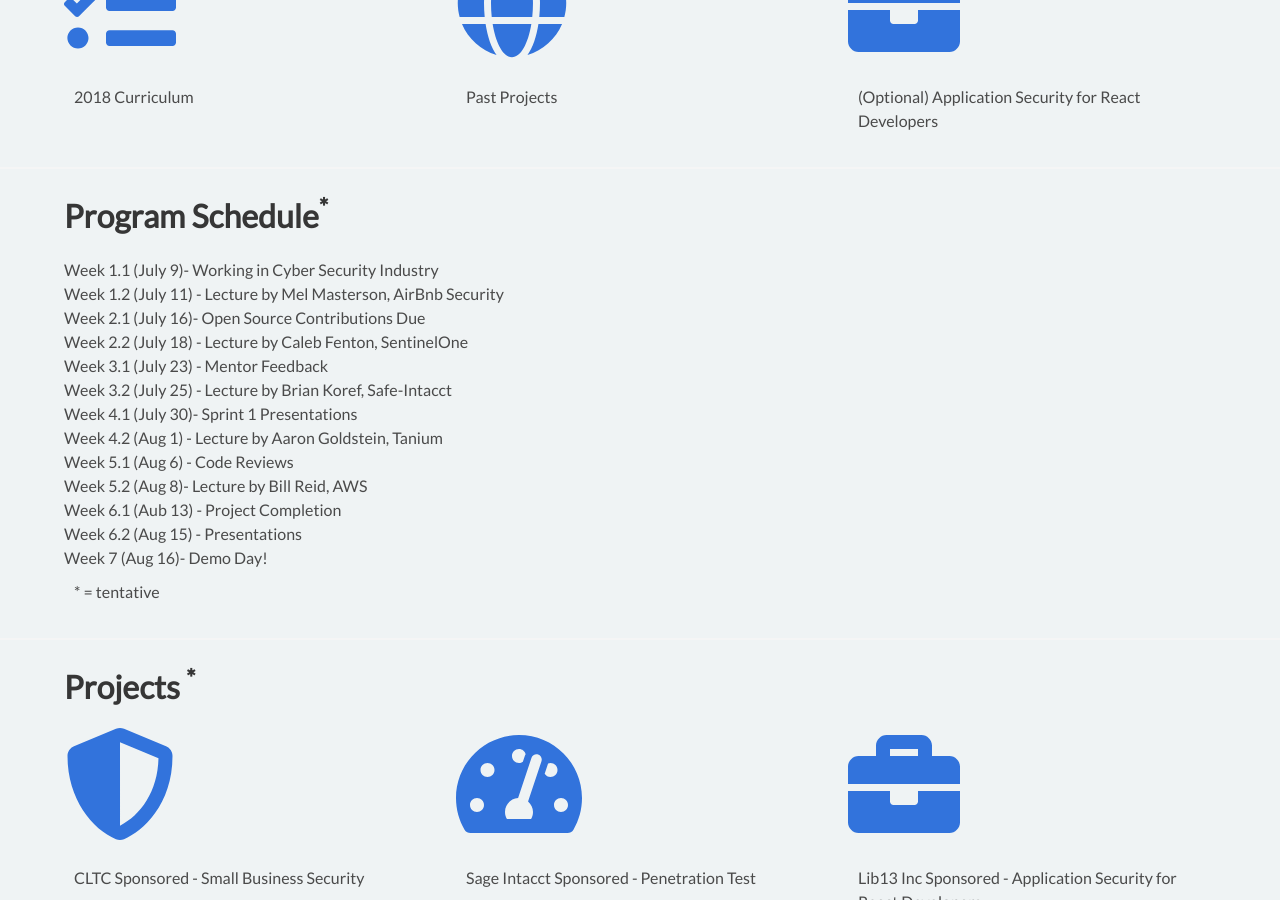
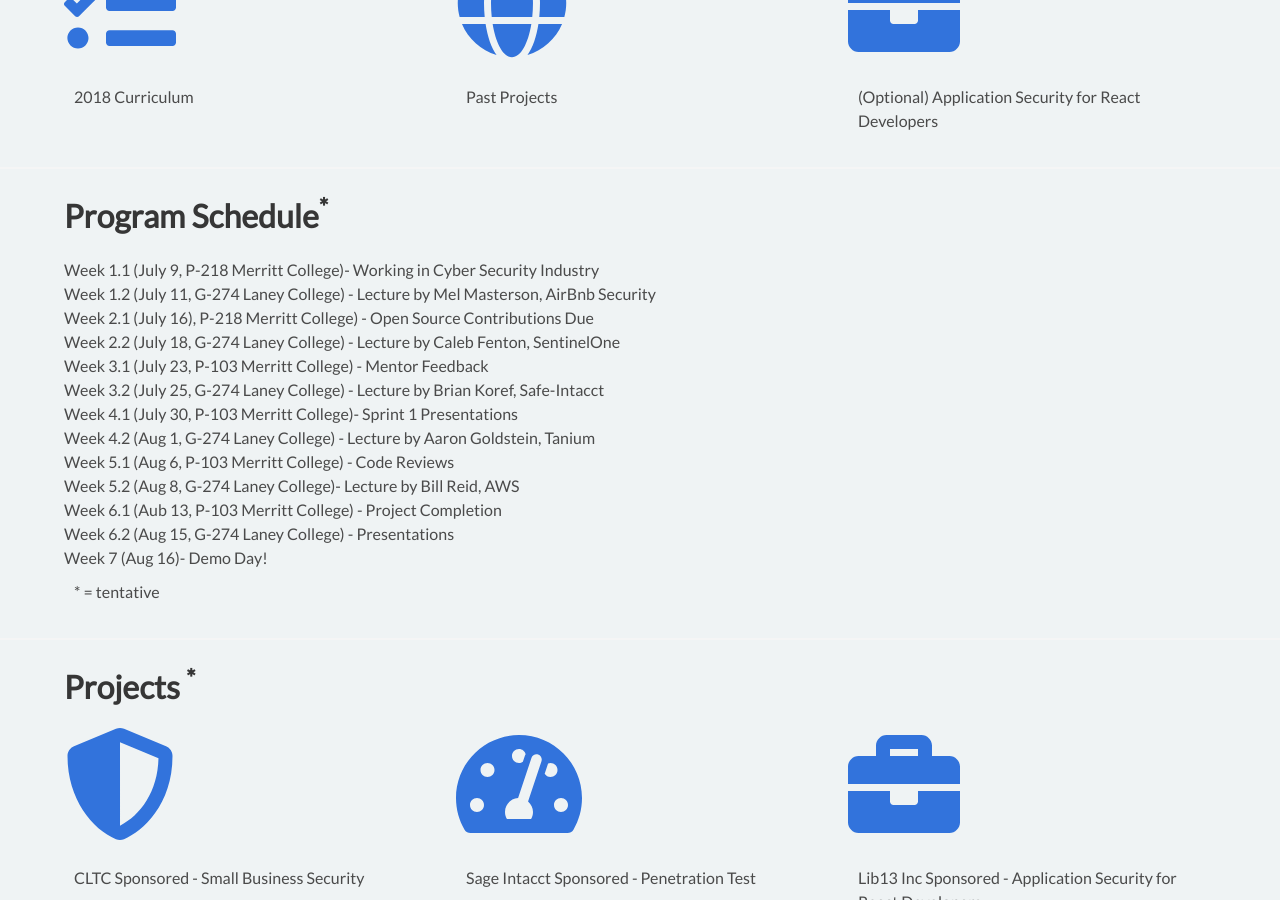
Before and after one commit to cyberdefendersprogram/www-homepage, a Jekyll site: the page built from summerprogram.html, in a window 1280 px wide and 900 px high, scrolled down 2414 px. Built offline with Jekyll 4.4.1, drawn with Linux system fonts in a browser that asks for light colours; nearby versions of some CDN libraries.

Commit message:
Summer Program

```diff
--- a/summerprogram.html
+++ b/summerprogram.html
@@ -127,18 +127,18 @@
     <div class="container">
         <h1 class="title">Program Schedule<sup>*</sup></h1>
         <ul>
-            <li>Week 1.1 (July 9)- Working in Cyber Security Industry</li>
-            <li>Week 1.2 (July 11) - Lecture by Mel Masterson, AirBnb Security</li>
-            <li>Week 2.1 (July 16)- Open Source Contributions Due</li>
-            <li>Week 2.2 (July 18) - Lecture by Caleb Fenton, SentinelOne</li>
-            <li>Week 3.1 (July 23) - Mentor Feedback</li>
-            <li>Week 3.2 (July 25) - Lecture by Brian Koref, Safe-Intacct</li>
-            <li>Week 4.1 (July 30)- Sprint 1 Presentations</li>
-            <li>Week 4.2 (Aug 1) - Lecture by Aaron Goldstein, Tanium </li>
-            <li>Week 5.1 (Aug 6) - Code Reviews</li>
-            <li>Week 5.2 (Aug 8)- Lecture by Bill Reid, AWS</li>
-            <li>Week 6.1 (Aub 13) - Project Completion</li>
-            <li>Week 6.2 (Aug 15) - Presentations</li>
+            <li>Week 1.1 (July 9, P-218 Merritt College)- Working in Cyber Security Industry</li>
+            <li>Week 1.2 (July 11, G-274 Laney College) - Lecture by Mel Masterson, AirBnb Security</li>
+            <li>Week 2.1 (July 16), P-218 Merritt College) - Open Source Contributions Due</li>
+            <li>Week 2.2 (July 18, G-274 Laney College) - Lecture by Caleb Fenton, SentinelOne</li>
+            <li>Week 3.1 (July 23, P-103 Merritt College) - Mentor Feedback</li>
+            <li>Week 3.2 (July 25, G-274 Laney College) - Lecture by Brian Koref, Safe-Intacct</li>
+            <li>Week 4.1 (July 30, P-103 Merritt College)- Sprint 1 Presentations</li>
+            <li>Week 4.2 (Aug 1, G-274 Laney College) - Lecture by Aaron Goldstein, Tanium </li>
+            <li>Week 5.1 (Aug 6, P-103 Merritt College) - Code Reviews</li>
+            <li>Week 5.2 (Aug 8, G-274 Laney College)- Lecture by Bill Reid, AWS</li>
+            <li>Week 6.1 (Aub 13, P-103 Merritt College) - Project Completion</li>
+            <li>Week 6.2 (Aug 15, G-274 Laney College) - Presentations</li>
             <li>Week 7 (Aug 16)- Demo Day!</li>
         </ul>
         <p>* = tentative</p>
```
